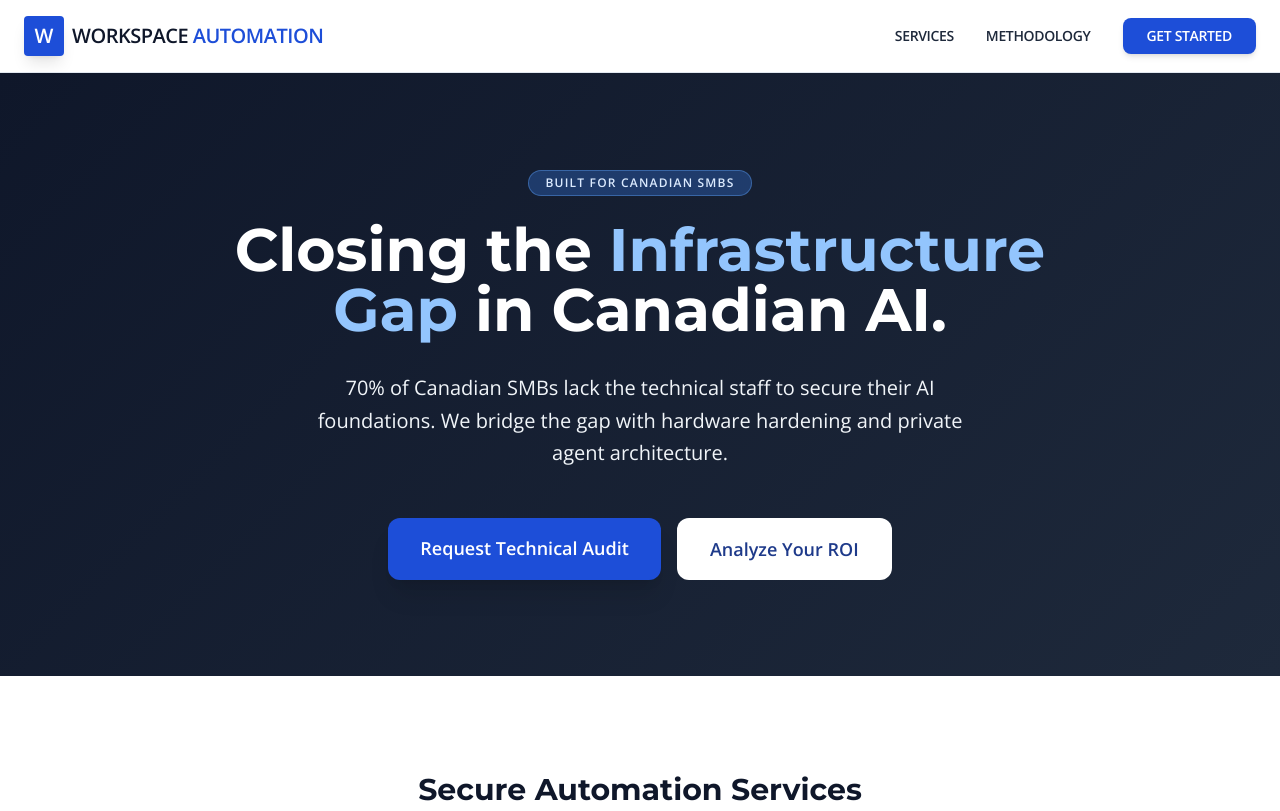
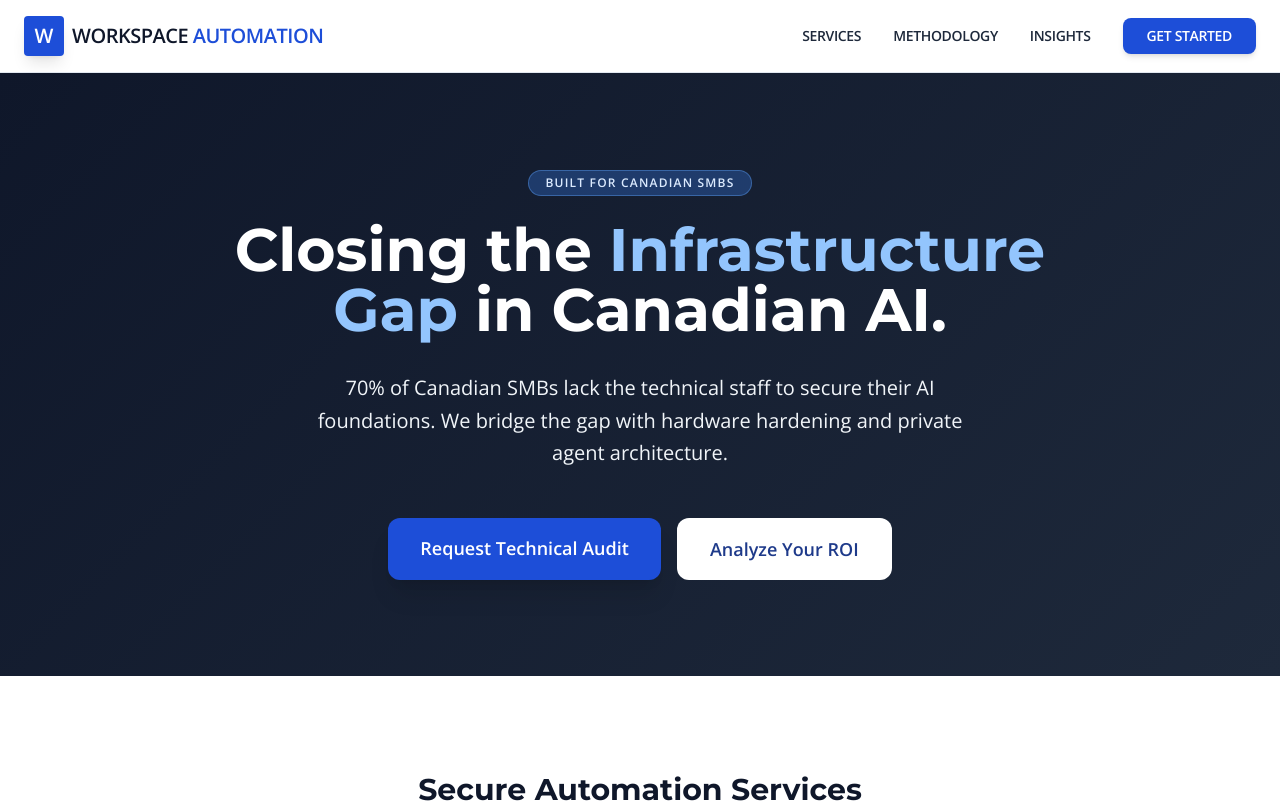
Before and after one commit to Rose-dev-creator/workspace-automation-site, a plain HTML site: page index.html in a window 1280 px wide. Shown: the top 811 px of the page. Drawn offline with nearby package versions, Linux system fonts and the light colour scheme.

Commit message:
Fix HTML encoding issues to include insights.html in index.html
Changed navigation only

```diff
--- a/index.html
+++ b/index.html
@@ -64,6 +64,7 @@
             <div class="hidden md:flex items-center gap-8 text-sm font-bold text-slate-800 uppercase tracking-tight">
                 <a href="#services" class="hover:text-blue-700 transition">Services</a>
                 <a href="report.html" class="hover:text-blue-700 transition">Methodology</a>
+                <a href="insights.html" class="hover:text-blue-700 transition">Insights</a>
                 <a href="mailto:info@workspace-automation.com" class="bg-blue-700 text-white px-6 py-2 rounded-lg hover:bg-blue-800 transition shadow-md" aria-label="Contact us via email">Get Started</a>
             </div>
         </div>
```
